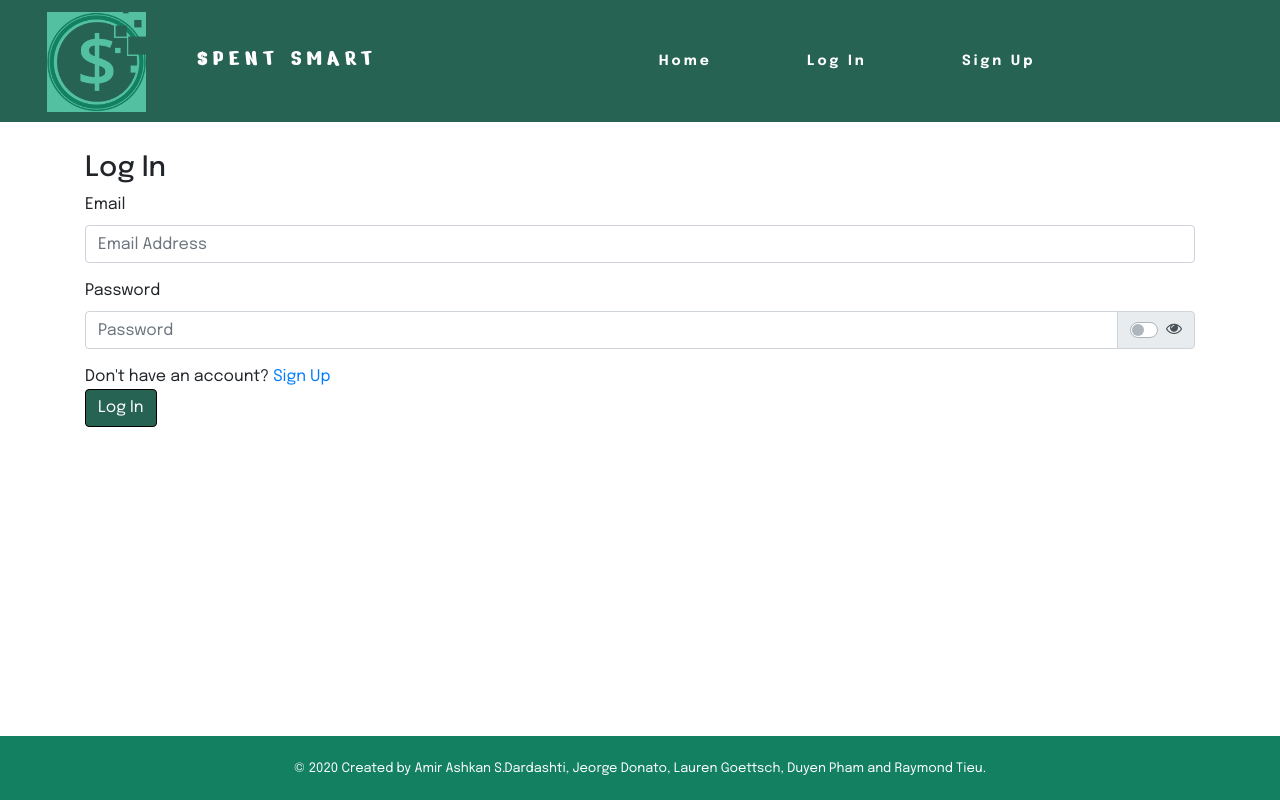
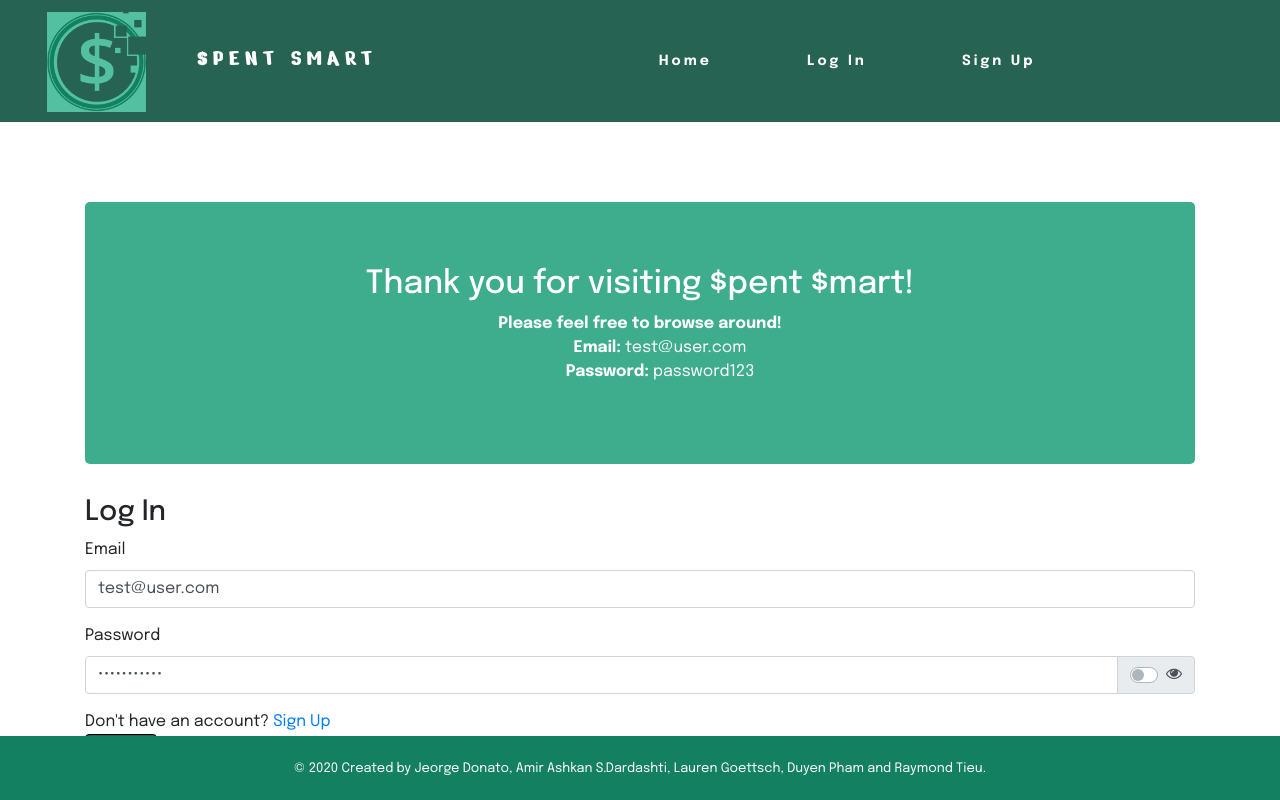
Before and after one commit to jeorgedonato/spent-smart, a React (Create React App) app in the folder client/: page /login in a window 1280 px wide. Built offline with nearby package versions, Linux system fonts and the light colour scheme; no server answers.

Commit message:
Day 1 of updating some functions (more to come)

```diff
--- a/client/src/actions/auth.js
+++ b/client/src/actions/auth.js
@@ -63,9 +63,11 @@ export const register = ({ firstname, lastname, email, password }) => async disp
   } catch (err) {
     const errors = err.response.data.errors;
 
-    if (errors) {
-      errors.forEach(error => dispatch(setAlert(error.msg, 'danger')));
-    }
+    // if (errors) {
+    //   errors.forEach(error => dispatch(setAlert(error.msg, 'danger')));
+    // }
+
+    dispatch(setAlert('Something went wrong','danger'));
 
     dispatch({
       type: REGISTER_FAIL
@@ -81,7 +83,9 @@ export const profileUpdate = (firstname, lastname, budget_threshold) => async di
     }
   };
   const body = JSON.stringify({ firstname, lastname, budget_threshold });
-  const res = await axios.put('/api/users/profile', body, config);
+
+  try {
+    const res = await axios.put('/api/users/profile', body, config);
     // console.log(res)
     dispatch({
       type: PROFILE_UPDATE,
@@ -91,18 +95,16 @@ export const profileUpdate = (firstname, lastname, budget_threshold) => async di
     // dispatch(loadUser());
     dispatch(setAlert('Profile Updated','success'));
 
-  try {
-
   } catch (err) {
     const errors = err.response.data.errors;
+    // if (errors) {
+    //   errors.forEach(error => dispatch(setAlert(error.msg, 'danger')));
+    // }
 
-    if (errors) {
-      errors.forEach(error => dispatch(setAlert(error.msg, 'danger')));
-    }
-
-    dispatch({
-      type: AUTH_ERROR
-    });
+    dispatch(setAlert('Internal Server Error','danger'));
+    // dispatch({
+    //   type: AUTH_ERROR
+    // });
   }
 
 };
--- a/client/src/components/Footer/index.js
+++ b/client/src/components/Footer/index.js
@@ -1,12 +1,16 @@
+// import { Date } from "mongoose";
 import React from "react";
 import "./style.css";
 
 
 function Footer() {
+
+  const year = new Date().getFullYear()
+
   return (
    <footer >
    <div className="span" >
-      <span><a href="/" taget="_self"className="footer-link">© 2020 Created by Amir Ashkan S.Dardashti, Jeorge Donato, Lauren Goettsch, Duyen Pham and Raymond Tieu.</a></span>
+      <span><a href="/" taget="_self"className="footer-link">© {year} Created by Jeorge Donato, Amir Ashkan S.Dardashti, Lauren Goettsch, Duyen Pham and Raymond Tieu.</a></span>
    </div>
     </footer>
   );
--- a/client/src/components/Footer/style.css
+++ b/client/src/components/Footer/style.css
@@ -9,6 +9,16 @@ footer {
   bottom: 0;
   width: 100%;
 }
+
+footer > .span{
+  text-align: center;
+}
+
+footer > .span > span > a{
+  text-decoration: none;
+
+}
+
 .gather-link {
   font-size: 25px;
   margin: 0%;
--- a/client/src/pages/Dashboard/index.js
+++ b/client/src/pages/Dashboard/index.js
@@ -38,6 +38,7 @@ function Dashboard({auth : {user}, getMonthlyExpenseSum , getMonthlyIncomeSum, e
         <Jumbotron className="jumbo">
             <h1>Welcome to <span className="nerko-font">$pent $mart</span></h1>
             <p style={{fontSize: "1.3rem"}}>Hello, {user ? user.firstname : ""} {user ? user.lastname : ""}</p>
+            <p> Spent Smart allows users to input their monthly income and expense breakdown (along with their associated category options, such as paycheck, food, transportation, etc.). The goal is to be net positive after accounting for all of the users' expenses, which will result in a savings amount. Graphs of the users' data can be found under the Reports section.</p>
         </Jumbotron>
         <Row style={{textAlign: "center"}}>
         {incomeMonthlySum ?
--- a/client/src/pages/LoginPage/LoginPage.css
+++ b/client/src/pages/LoginPage/LoginPage.css
@@ -36,6 +36,12 @@
   background-color: rgba(0, 0, 0, 0.5);
 }
 
+ul{
+  list-style: none;
+}
+
+
+
 /* .App > input {
   margin-top: 200px;
 } */
--- a/client/src/pages/LoginPage/index.js
+++ b/client/src/pages/LoginPage/index.js
@@ -6,6 +6,7 @@ import PropTypes from 'prop-types';
 import { Container, Form, Button, InputGroup } from 'react-bootstrap';
 import ContentContainer from '../../components/ContentContainer';
 import "./LoginPage.css";
+import {Jumbotron} from 'react-bootstrap';
 // import { useForm } from "react-hook-form";
 // import { FontAwesomeIcon } from "@fortawesome/react-fontawesome";
 // import { faEye } from "@fortawesome/free-solid-svg-icons";
@@ -14,8 +15,8 @@ import "./LoginPage.css";
 const LoginPage = ({ login, isAuthenticated }) => {
   // Setting the component's initial state
   const [loginCred, setLoginCred] = useState({
-    email: "",
-    password: ""
+    email: 'test@user.com',
+    password: 'password123'
   })
 
 
@@ -58,16 +59,27 @@ const LoginPage = ({ login, isAuthenticated }) => {
   return (
     <>
       <ContentContainer>
+      <Jumbotron className="jumbo">
+            <h2>Thank you for visiting $pent $mart!</h2>
+            <b>Please feel free to browse around!</b>
+            <p>
+              <ul>
+                <li><b>Email:</b> test@user.com</li>
+                <li><b>Password:</b> password123</li>
+              </ul>
+            </p>
+        </Jumbotron>
         <h3>Log In</h3>
+
         <Form onKeyDown={handleKeyPress}>
           <Form.Group >
             <Form.Label>Email</Form.Label>
-            <Form.Control type="text" name="email" onChange={handleInputChange} placeholder="Email Address" />
+            <Form.Control type="text" name="email" onChange={handleInputChange} placeholder="Email Address" defaultValue={`test@user.com`} />
           </Form.Group>
           <Form.Group >
             <Form.Label >Password</Form.Label>
             <InputGroup className="mb-2 mr-sm-2">
-              <Form.Control type={passwordShown ? "text" : "password"} name="password" onChange={handleInputChange} placeholder="Password" />
+              <Form.Control type={passwordShown ? "text" : "password"} name="password" onChange={handleInputChange} placeholder="Password" defaultValue={`password123`} />
               <InputGroup.Append>
                 <InputGroup.Text>
                   <Form.Check
```
Also changed, not shown: 2 other files (tests, documents, lock files or other folders).
